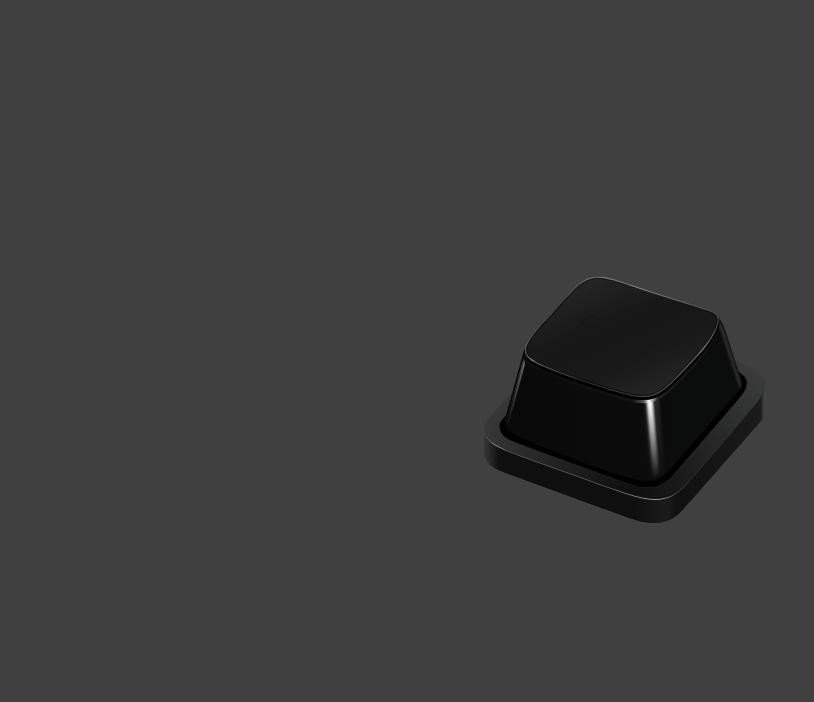
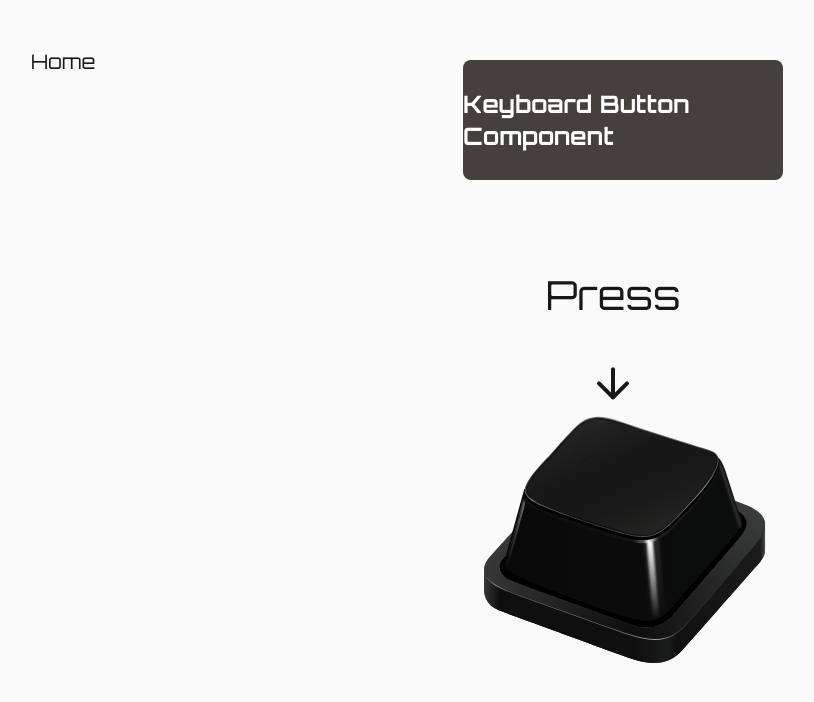
Before and after one commit to KitsuneKode/Kitsu-Lab, a Next.js app: page /exhibition/keyboard in a window 1280 px wide. Shown: the top 702 px of the page, without its empty margins (17-831 px from the left). Built offline with nearby package versions, Linux system fonts and the light colour scheme.

Commit message:
add interaction and fix some ui parts

```diff
--- a/app/(app)/exhibition/[exhibit]/page.tsx
+++ b/app/(app)/exhibition/[exhibit]/page.tsx
@@ -1,5 +1,8 @@
 import React from 'react'
+import Link from 'next/link'
+import Intro from '@/app/components/intro'
 import { registry } from '@/app/utils/registry'
+
 type Props = {
   params: Promise<{ exhibit: string }>
 }
@@ -18,7 +21,12 @@ const ExhibitionPage = async ({ params }: Props) => {
   const Exhibit = componentExists.component
 
   return (
-    <div className="flex h-screen w-screen items-center justify-center bg-neutral-700">
+    <div className="flex h-screen w-screen flex-col items-center justify-center">
+      <Link href="/" className="absolute top-12 left-12 text-xl">
+        Home
+      </Link>
+      <Intro name={componentExists.name} />
+
       <Exhibit />
     </div>
   )
--- /dev/null
+++ b/app/components/intro.tsx
@@ -0,0 +1,27 @@
+'use client'
+import React from 'react'
+import { motion } from 'motion/react'
+
+const Intro = ({ name }: { name: string }) => {
+  return (
+    <motion.div
+      initial={{ opacity: 0, y: -100 }}
+      animate={{ opacity: 1, y: 0 }}
+      exit={{ opacity: 0, y: -100 }}
+      transition={{ duration: 1 }}
+      className="absolute top-15 flex h-[15vh] w-[25vw] items-center justify-center rounded-lg bg-stone-700"
+    >
+      <motion.h2
+        initial={{ opacity: 0 }}
+        animate={{ opacity: 1 }}
+        exit={{ opacity: 0 }}
+        transition={{ duration: 1 }}
+        className="text-2xl font-bold text-white"
+      >
+        {name}
+      </motion.h2>
+    </motion.div>
+  )
+}
+
+export default Intro
--- a/app/components/keyboard-button-component.tsx
+++ b/app/components/keyboard-button-component.tsx
@@ -1,32 +1,57 @@
 'use client'
-import { useRef, useState } from 'react'
+import { LucideArrowDown } from 'lucide-react'
 import { AnimatePresence, motion } from 'motion/react'
+import { useCallback, useEffect, useRef, useState } from 'react'
 
 const KeyBoardButtonComponent = () => {
   const [isPressed, setIsPressed] = useState(false)
   // const [isBroken, setIsBroken] = useState(false)
-
+  const [idle, setIdle] = useState(true)
   const audio = useRef<HTMLAudioElement>(null)
 
-  let pressTimeout: NodeJS.Timeout
+  const pressTimeout = useRef<NodeJS.Timeout>(null)
+  const idleTimeout = useRef<NodeJS.Timeout>(null)
 
-  const handleMouseDown = () => {
-    pressTimeout = setTimeout(() => {
-      // setIsBroken(true)
-    }, 1000) // long press threshold 1s
+  const clearTimeouts = useCallback(() => {
+    if (pressTimeout.current) {
+      clearTimeout(pressTimeout.current)
+      pressTimeout.current = null
+    }
+    if (idleTimeout.current) {
+      clearTimeout(idleTimeout.current)
+      idleTimeout.current = null
+    }
+  }, [])
+
+  const handleMouseDown = useCallback(() => {
+    clearTimeouts()
+
+    // pressTimeout.current = setTimeout(() => {
+    //   // setIsBroken(true)
+    // }, 1000) // long press threshold 1s
+    setIdle(false)
     setIsPressed(true)
     audio.current?.play()
+    idleTimeout.current = setTimeout(() => setIdle(true), 3000)
+  }, [clearTimeouts])
+
+  const handleMouseUp = () => {
+    //   clearTimeout(pressTimeout.current)
+    //   pressTimeout.current = null
+    // }
+    setIsPressed(false)
   }
 
-  const handleMouseUp = () => {
-    clearTimeout(pressTimeout)
-    setIsPressed(false)
-  }
+  useEffect(() => {
+    return () => {
+      clearTimeouts()
+    }
+  }, [clearTimeouts])
 
   return (
     <AnimatePresence>
       <div
-        className="relative flex h-40 w-40 scale-200 items-center justify-center"
+        className="relative mt-20 flex h-40 w-40 translate-y-25 scale-200 items-center justify-center"
         onMouseDown={handleMouseDown}
         onMouseUp={handleMouseUp}
         onMouseLeave={handleMouseUp}
@@ -107,6 +132,32 @@ const KeyBoardButtonComponent = () => {
             src="/key_press/click.mp3"
             layoutId="button"
           />
+          <AnimatePresence>
+            {idle && (
+              <motion.div
+                initial={{ opacity: 0, x: 0, y: 0 }}
+                animate={{ opacity: 1, x: -5, y: -110 }}
+                transition={{ duration: 1, ease: 'easeInOut' }}
+                exit={{ opacity: 0, x: 0, y: 0 }}
+                className="absolute top-1/2 left-1/2 z-50 flex h-full w-full -translate-x-1/2 -translate-y-1/2 transform flex-col items-center justify-center text-center text-xl"
+              >
+                Press{' '}
+                <motion.span
+                  initial={{ y: 0 }}
+                  animate={{ y: 10 }}
+                  exit={{ y: 0 }}
+                  transition={{
+                    type: 'spring',
+                    stiffness: 80,
+                    damping: 0,
+                    velocity: 8,
+                  }}
+                >
+                  <LucideArrowDown />
+                </motion.span>
+              </motion.div>
+            )}
+          </AnimatePresence>
           {/*
           {isBroken && (
             <motion.img
--- a/app/components/showcase-list.tsx
+++ b/app/components/showcase-list.tsx
@@ -2,6 +2,7 @@ import React from 'react'
 import Link from 'next/link'
 import { ArrowRightIcon } from 'lucide-react'
 import { registry } from '@/app/utils/registry'
+
 const ShowCaseList = () => {
   return (
     <div className="flex flex-col gap-4">
@@ -9,7 +10,7 @@ const ShowCaseList = () => {
         <div key={idx} className="flex items-center gap-2">
           <Link
             href={`/exhibition/${component.path}`}
-            className="flex items-center gap-2"
+            className="flex items-center gap-2 text-xl"
           >
             {component.name}
             <span className="ml-2">
--- a/app/globals.css
+++ b/app/globals.css
@@ -1,8 +1,8 @@
 @import 'tailwindcss';
 
 :root {
-  --background: #ffffff;
-  --foreground: #171717;
+  --background: var(--color-zinc-50);
+  --foreground: var(--color-zinc-900);
 }
 
 @theme inline {
@@ -14,8 +14,8 @@
 
 @media (prefers-color-scheme: dark) {
   :root {
-    --background: #0a0a0a;
-    --foreground: #ededed;
+    --background: var(--color-zinc-800);
+    --foreground: var(--color-zinc-100);
   }
 }
 
--- a/app/layout.tsx
+++ b/app/layout.tsx
@@ -21,7 +21,9 @@ export default function RootLayout({
 }>) {
   return (
     <html lang="en">
-      <body className={`${orbitron.className} antialiased`}>{children}</body>
+      <body className={`${orbitron.className} overflow-hidden antialiased`}>
+        {children}
+      </body>
     </html>
   )
 }
--- a/app/page.tsx
+++ b/app/page.tsx
@@ -1,10 +1,12 @@
+import Link from 'next/link'
 import ShowcaseList from '@/app/components/showcase-list'
 
 export default function Home() {
   return (
     <div className="flex h-screen w-screen flex-col items-center justify-center gap-16 p-8 pb-20 sm:p-20">
       <div className="text-center text-2xl font-bold">
-        All of the components and design elements created by Kitsunekode
+        All of the components and design elements created by{' '}
+        <Link href="https://x.com/kitsunekode">Kitsunekode</Link>
       </div>
 
       <ShowcaseList />
```
Also changed, not shown: 1 other file (tests, documents, lock files or other folders).
